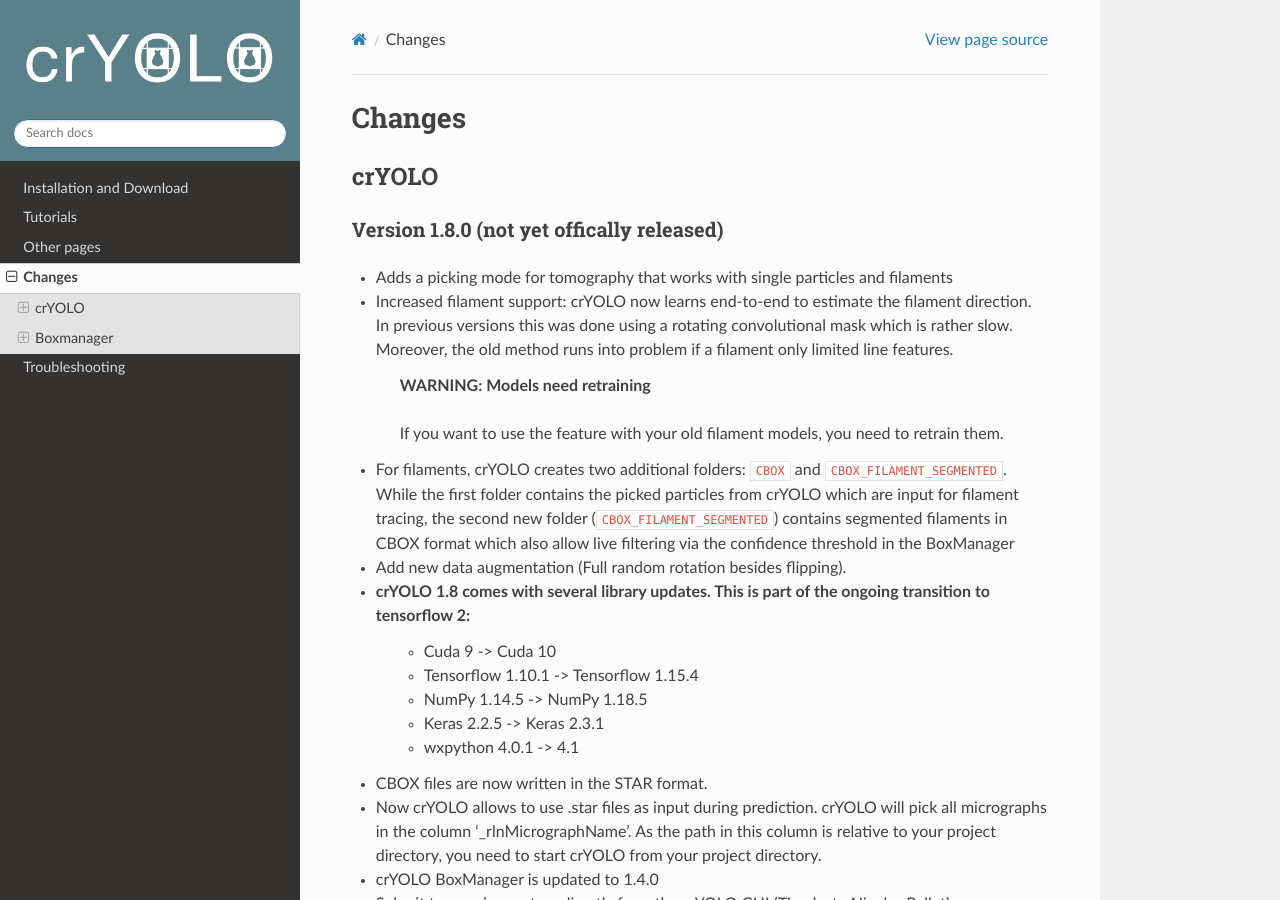
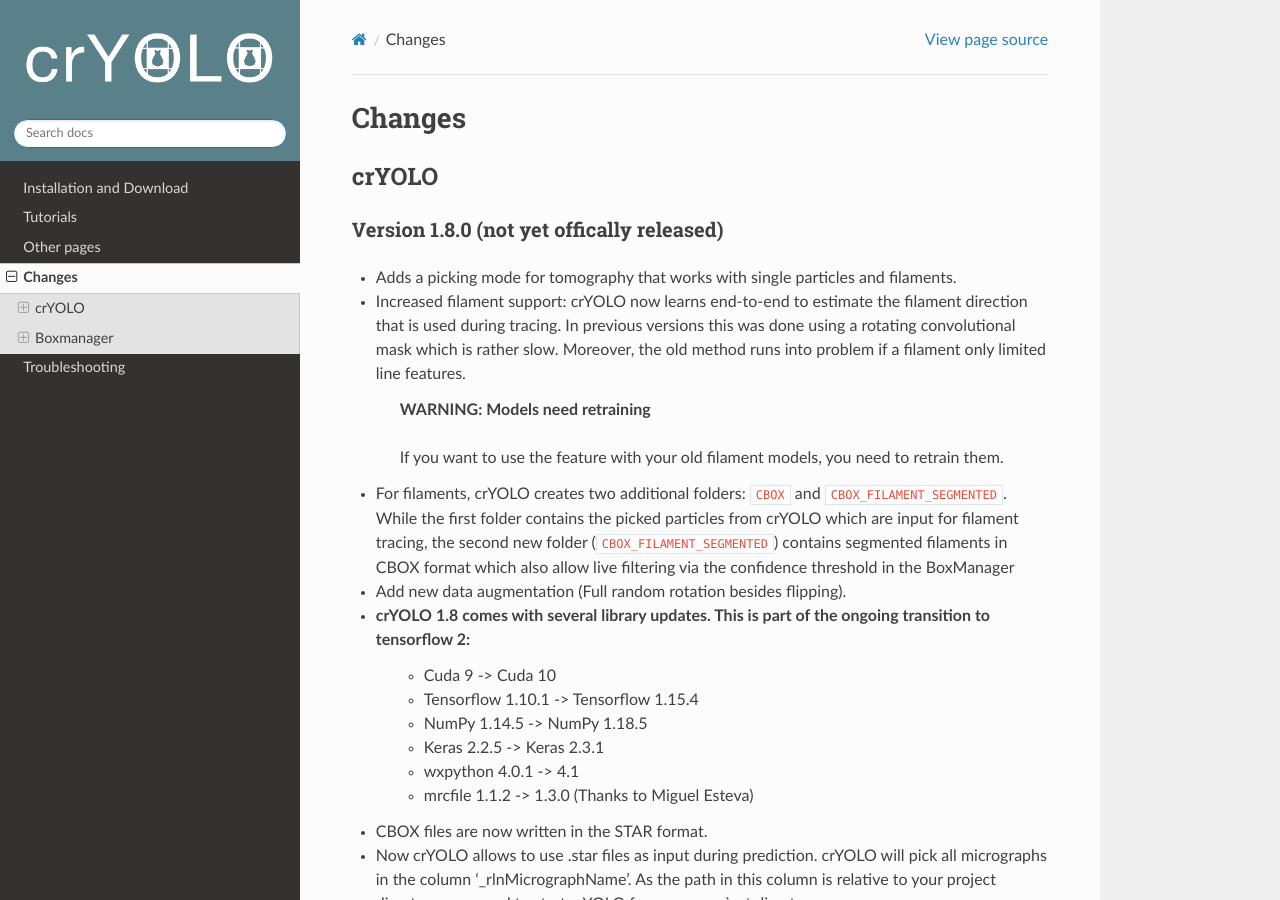
Before and after one commit to MPI-Dortmund/cryolo, a Sphinx documentation site: the page built from source/changes.rst, in a window 1280 px wide and 900 px high. Built offline with Sphinx 7.4.7 and the Read the Docs theme 2.0.0, drawn with Linux system fonts in a browser that asks for light colours.

Commit message:
update to dev39

```diff
--- a/source/changes.rst
+++ b/source/changes.rst
@@ -6,8 +6,8 @@ crYOLO
 
 Version 1.8.0 (not yet offically released)
 *************
-* Adds a picking mode for tomography that works with single particles and filaments
-* Increased filament support: crYOLO now learns end-to-end to estimate the filament direction. In previous versions this was done using a rotating convolutional mask which is rather slow. Moreover, the old method runs into problem if a filament only limited line features.
+* Adds a picking mode for tomography that works with single particles and filaments.
+* Increased filament support: crYOLO now learns end-to-end to estimate the filament direction that is used during tracing. In previous versions this was done using a rotating convolutional mask which is rather slow. Moreover, the old method runs into problem if a filament only limited line features.
 
     **WARNING: Models need retraining**
 
@@ -20,6 +20,7 @@ Version 1.8.0 (not yet offically released)
     * NumPy 1.14.5 -> NumPy 1.18.5
     * Keras 2.2.5 -> Keras 2.3.1
     * wxpython 4.0.1 -> 4.1
+    * mrcfile 1.1.2 -> 1.3.0 (Thanks to Miguel Esteva)
 * CBOX files are now written in the STAR format.
 * Now crYOLO allows to use .star files as input during prediction. crYOLO will pick all micrographs in the column '_rlnMicrographName'. As the path in this column is relative to your project directory, you need to start crYOLO from your project directory.
 * crYOLO BoxManager is updated to 1.4.0
--- a/source/installation.rst
+++ b/source/installation.rst
@@ -59,13 +59,13 @@ In case you run **crYOLO on a GPU** run:
 
 .. prompt:: bash $
 
-    pip install 'cryolo[gpu]==1.8.0b38'
+    pip install 'cryolo[gpu]==1.8.0b39'
 
 But if you want to run crYOLO on a CPU run:
 
 .. prompt:: bash $
 
-    pip install 'cryolo[cpu]==1.8.0b38'
+    pip install 'cryolo[cpu]==1.8.0b39'
 
 
 With CUDA 11
@@ -97,7 +97,7 @@ To install crYOLO with CUDA 11 support you need to run:
 
 .. prompt:: bash $
 
-    pip install 'cryolo[c11]==1.8.0b38'
+    pip install 'cryolo[c11]==1.8.0b39'
 
 .. hint::
     You can also integrate crYOLO as :ref:`Environment Module <cryolo-module-label>`
```
